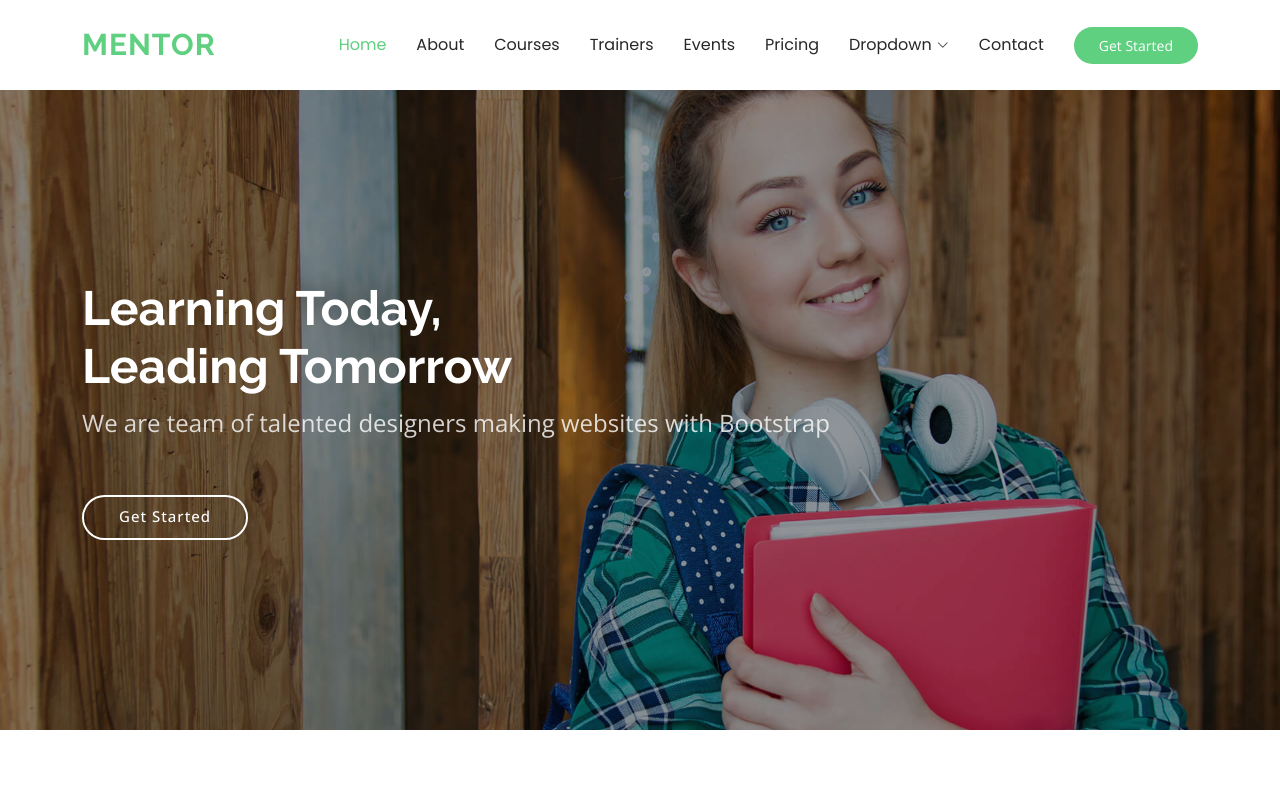
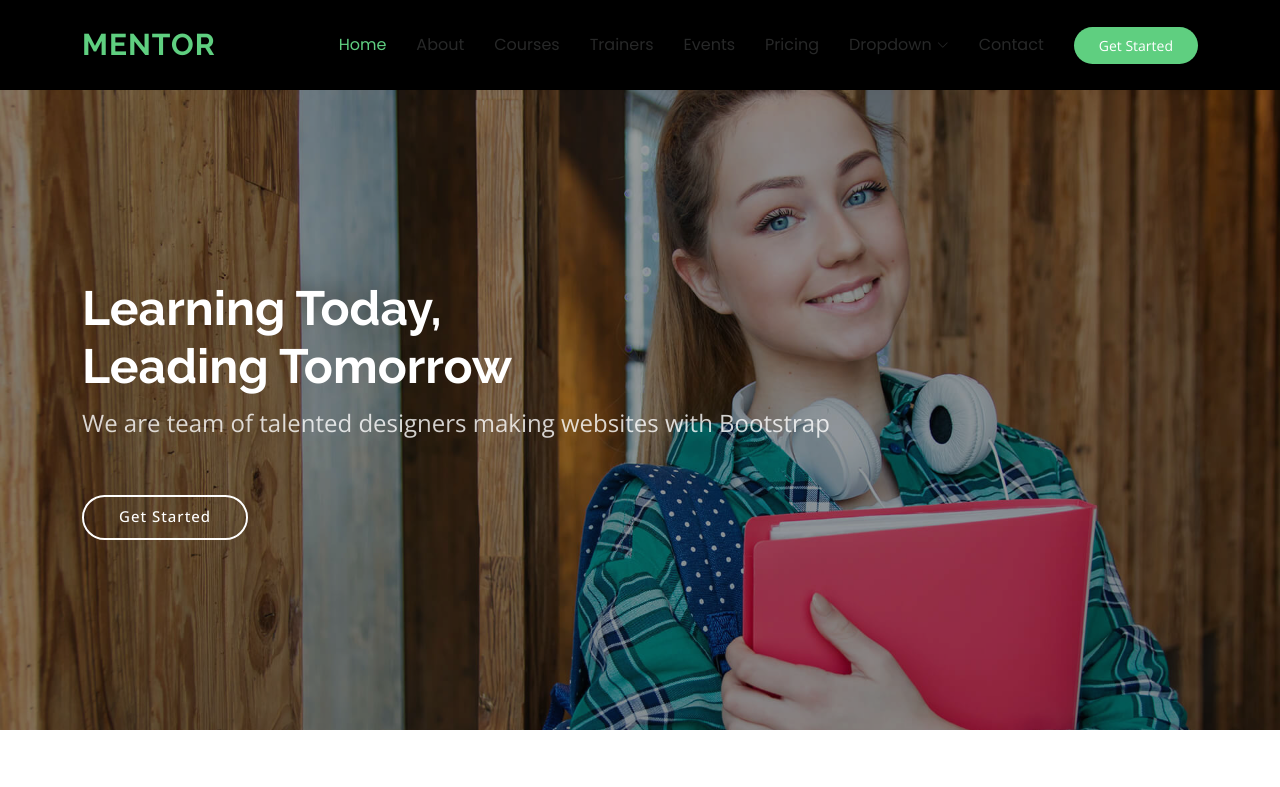
Before and after one commit to PintuVaishnav/BVC_Website, a plain HTML site: page index.html in a window 1280 px wide. Shown: the top 787 px of the page. Drawn offline with nearby package versions, Linux system fonts and the light colour scheme; files whose address does not match are found by name.

Commit message:
Update main.css

```diff
--- a/css/main.css
+++ b/css/main.css
@@ -223,7 +223,7 @@ h6 {
 --------------------------------------------------------------*/
 .header {
   color: var(--default-color);
-  background-color: var(--background-color);
+  background-color: #000000;
   padding: 15px 0;
   transition: all 0.5s;
   z-index: 997;
```
